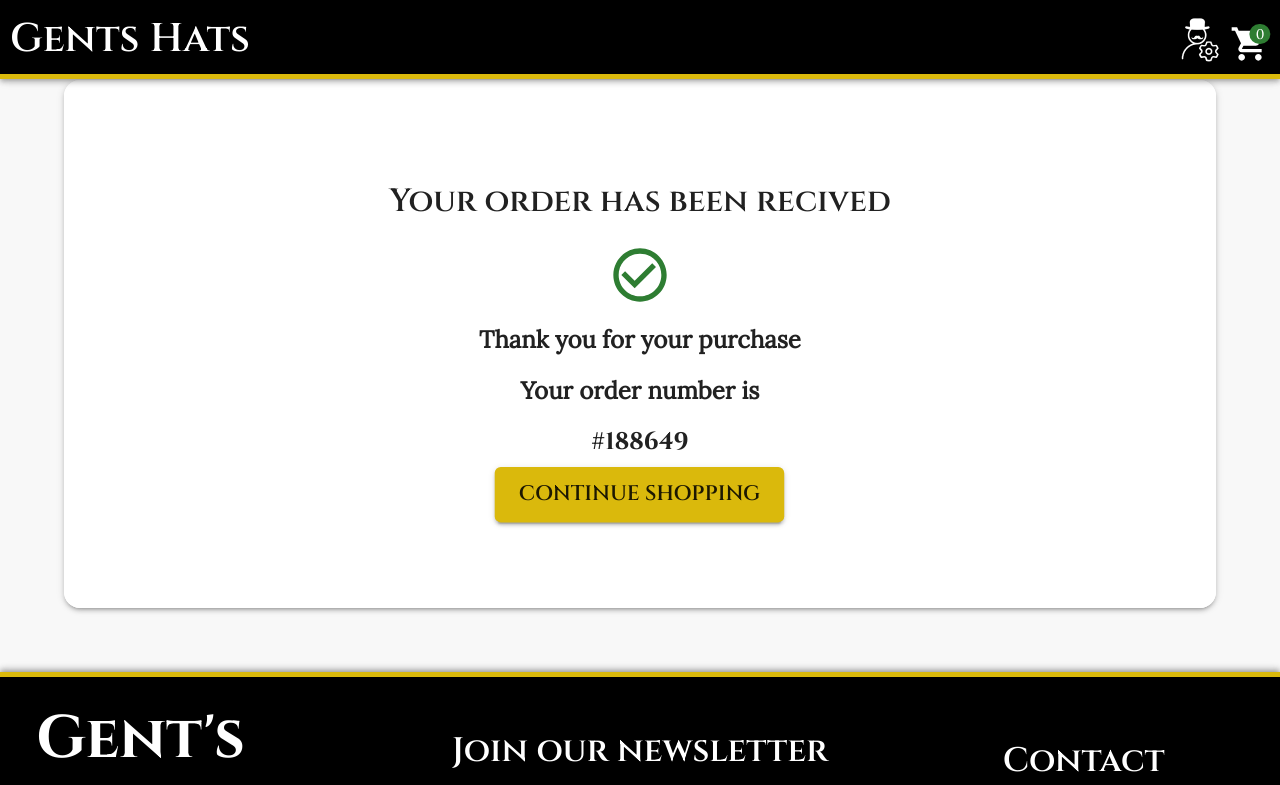
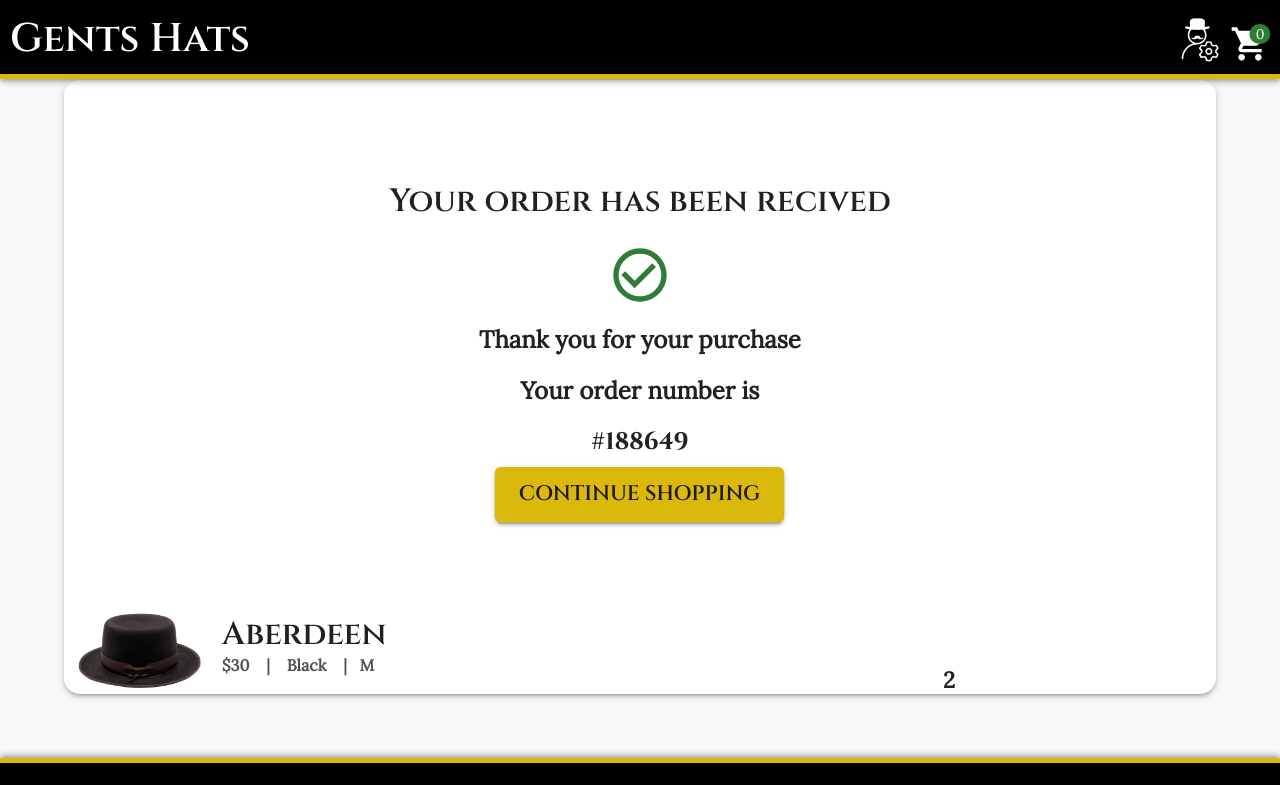
Before and after one commit to Sillen00/React-Webshop-Gents-Hat, a React (Vite) app: page /confirm in a window 1280 px wide. Shown: the top 785 px of the page. Built offline with nearby package versions, Linux system fonts and the light colour scheme.

Commit message:
add one card

```diff
--- a/src/components/CheckoutCard.tsx
+++ b/src/components/CheckoutCard.tsx
@@ -66,7 +66,7 @@ function CheckoutCard() {
   )
 }
 
-const productCardStyleSx: SxProps<Theme> = theme => ({
+export const productCardStyleSx: SxProps<Theme> = theme => ({
   display: 'flex',
   maxHeight: '100px',
   [theme.breakpoints.up('md')]: { maxHeight: '150px' },
@@ -76,11 +76,11 @@ const mediaTopStyleSx: SxProps<Theme> = theme => ({
   top: '0',
   [theme.breakpoints.up('md')]: { top: '50px' },
 })
-const mediaFontSizeStyleSx: SxProps<Theme> = theme => ({
+export const mediaFontSizeStyleSx: SxProps<Theme> = theme => ({
   fontSize: '1.4rem',
   [theme.breakpoints.up('md')]: { fontSize: '2rem' },
 })
-const cartCardRightBoxStyleSx: SxProps<Theme> = theme => ({
+export const cartCardRightBoxStyleSx: SxProps<Theme> = theme => ({
   width: '100%',
   display: 'flex',
   flexDirection: 'column',
@@ -88,19 +88,19 @@ const cartCardRightBoxStyleSx: SxProps<Theme> = theme => ({
   pr: 2,
   pl: 1,
 })
-const descriptionTextStyleSx: SxProps<Theme> = theme => ({
+export const descriptionTextStyleSx: SxProps<Theme> = theme => ({
   fontWeight: '700',
   fontSize: '0.8rem',
   [theme.breakpoints.up('md')]: { fontSize: '1rem' },
 })
-const quantityBoxStyleSx: SxProps<Theme> = theme => ({
+export const quantityBoxStyleSx: SxProps<Theme> = theme => ({
   display: 'flex',
   gap: '5px',
   position: 'relative',
   top: '28px',
   [theme.breakpoints.up('md')]: { top: '10px', right: '245px', gap: '10px' },
 })
-const quantityStyleSx: SxProps<Theme> = theme => ({
+export const quantityStyleSx: SxProps<Theme> = theme => ({
   fontWeight: '800',
   fontSize: '1.2rem',
   [theme.breakpoints.up('md')]: { fontSize: '1.4rem' },
@@ -123,13 +123,13 @@ const productTotalStyleSx: SxProps<Theme> = theme => ({
   fontWeight: '800',
   [theme.breakpoints.up('md')]: { fontSize: '1.2rem' },
 })
-const imageBoxStyleSx: SxProps<Theme> = theme => ({
+export const imageBoxStyleSx: SxProps<Theme> = theme => ({
   width: '100px',
   mx:"10px",
   [theme.breakpoints.up('md')]: { width: '150px' },
 })
 
-const cardImgStyle: CSSProperties = {
+export const cardImgStyle: CSSProperties = {
   height: '100%',
   width:"100%",
   objectFit:"contain",
--- a/src/pages/OrderConfirmation.tsx
+++ b/src/pages/OrderConfirmation.tsx
@@ -1,6 +1,17 @@
 import * as Icon from '@mui/icons-material'
 import { Box, Button, Paper, SxProps, Theme, Typography } from '@mui/material'
 import { Container } from '@mui/system'
+import { products } from '../../data'
+import {
+  cardImgStyle,
+  cartCardRightBoxStyleSx,
+  descriptionTextStyleSx,
+  imageBoxStyleSx,
+  mediaFontSizeStyleSx,
+  productCardStyleSx,
+  quantityBoxStyleSx,
+  quantityStyleSx,
+} from '../components/CheckoutCard'
 
 function OrderConfirmation() {
   return (
@@ -29,6 +40,36 @@ function OrderConfirmation() {
           <Button sx={buttonStyleSX} href='/' variant='contained'>
             Continue Shopping
           </Button>
+        </Box>
+        {/* ------------------------------------------------------------------- */}
+        <Box data-cy='cart-item' sx={productCardStyleSx}>
+          <Box sx={imageBoxStyleSx}>
+            <img style={cardImgStyle} src={products[0].image} alt={products[0].description} />
+          </Box>
+          <Box sx={cartCardRightBoxStyleSx}>
+            <Box
+              sx={{
+                display: 'flex',
+                justifyContent: 'space-between',
+              }}
+            >
+              <Typography variant='h3' sx={mediaFontSizeStyleSx}>
+                {products[0].title}
+              </Typography>
+              {/* deletebutton */}
+            </Box>
+            <Box sx={{ flexGrow: '4', display: 'flex', justifyContent: 'space-between' }}>
+              <Typography variant='body2' color='secondary.dark' sx={descriptionTextStyleSx}>
+                {'$30'} &nbsp;&nbsp; {'|'} &nbsp;&nbsp; {'Black'} &nbsp;&nbsp; {'|'} &nbsp;&nbsp;
+                {'M'}
+              </Typography>
+              <Box sx={quantityBoxStyleSx}>
+                <Typography data-cy='product-quantity' variant='body2' sx={quantityStyleSx}>
+                  2
+                </Typography>
+              </Box>
+            </Box>
+          </Box>
         </Box>
       </Paper>
     </Container>
```
